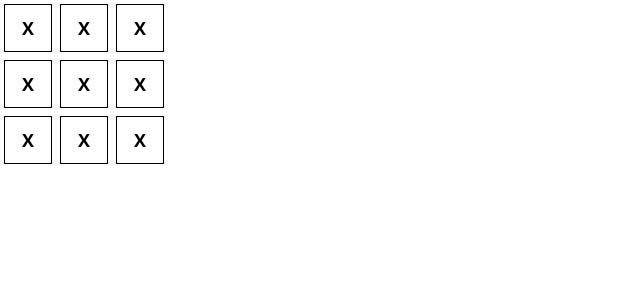
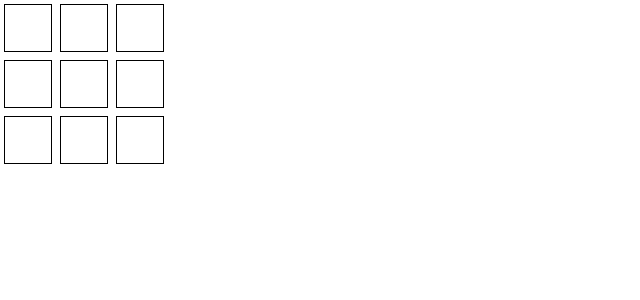
Before and after one commit to RoufRain/cut-cut-pro, a React (Vite) app: page / in a window 1280 px wide. Shown: the top 300 px of the page, without its empty margins (0-640 px from the left). Built offline with nearby package versions, Linux system fonts and the light colour scheme.

Commit message:
use useState,click functionaly,interectivity

```diff
--- a/src/App.jsx
+++ b/src/App.jsx
@@ -1,24 +1,35 @@
+import { useState } from "react";
+
 function Square() {
+  const [value, setValue] = useState(null);
+
+  function handleClick() {
+    setValue("X");
+  }
+
   return (
-    <button className="bg-white border border-black m-1 h-12 w-12 p-1 text-lg font-semibold">
-      X
+    <button
+      onClick={handleClick}
+      className="bg-white border border-black m-1 h-12 w-12 p-1 text-lg font-semibold"
+    >
+      {value}
     </button>
   );
 }
 export default function Board() {
   return (
     <>
-      <div>
+      <div className="flex">
         <Square></Square>
         <Square></Square>
         <Square></Square>
       </div>
-      <div>
+      <div className="flex">
         <Square></Square>
         <Square></Square>
         <Square></Square>
       </div>
-      <div>
+      <div className="flex">
         <Square></Square>
         <Square></Square>
         <Square></Square>
```
